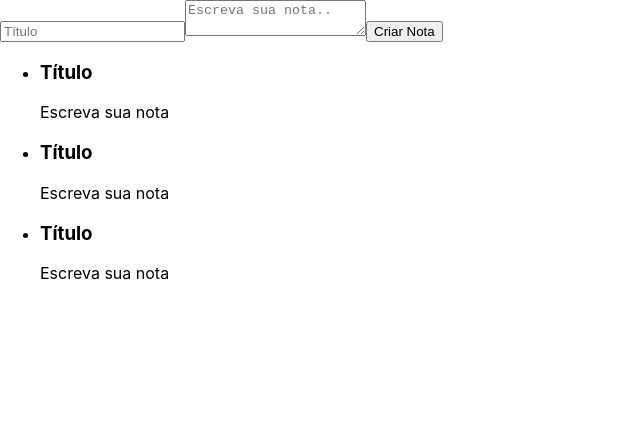
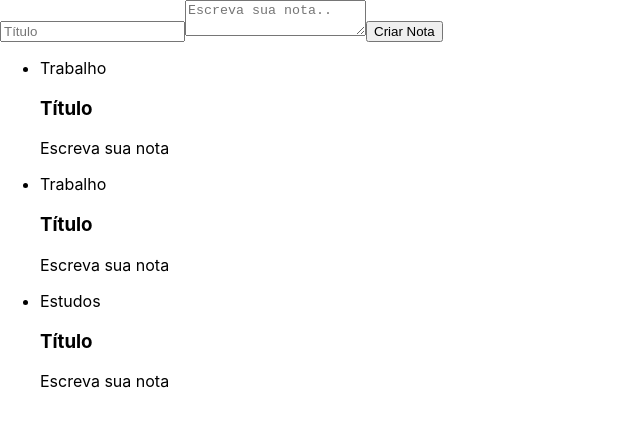
Before and after one commit to RodrigoCorreia/ReactTraining, a React (Create React App) app in the folder ceep/: page / in a window 1280 px wide. Shown: the top 426 px of the page, without its empty margins (0-640 px from the left). Built offline with nearby package versions, Linux system fonts and the light colour scheme.

Commit message:
organizate my scructure

```diff
--- a/ceep/src/components/ListaDeNotas.jsx
+++ b/ceep/src/components/ListaDeNotas.jsx
@@ -5,15 +5,14 @@ export class ListaDeNotas extends Component {
   render() {
     return (
       <ul>
-        <li>
-          <CardNota/>
-        </li>
-        <li>
-          <CardNota/>
-        </li>
-        <li>
-          <CardNota/>
-        </li>
+        {Array.of("Trabalho", "Trabalho", "Estudos").map((categoria) => {
+          return (
+            <li>
+            <div>{categoria}</div>
+            <CardNota/>
+          </li>
+          );
+        })}
       </ul>
     );
   }
```
